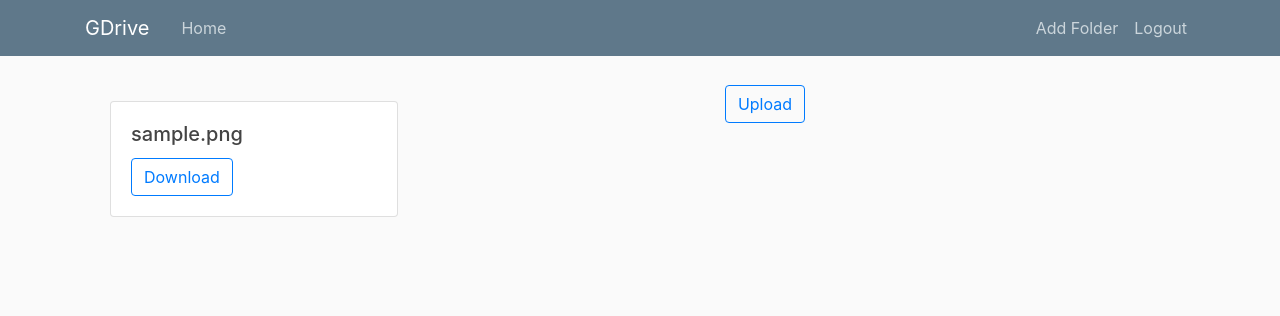
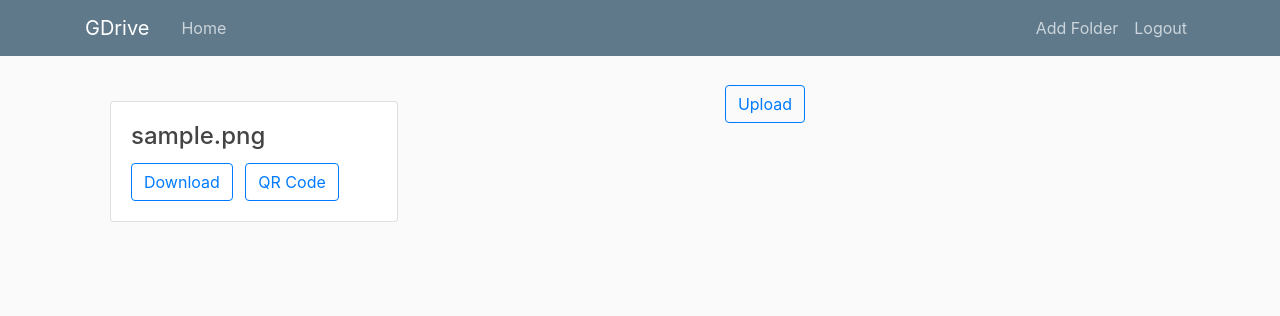
Before and after one commit to sajji18/GDrive, a Django app: page /folder/1/ in a window 1280 px wide. Shown: the top 316 px of the page. Run offline with Django 4.2, Linux system fonts and the light colour scheme; a user stored in the database is signed in; tables that the repository leaves empty hold one stand-in row (values such as "Sample post").

Commit message:
QR Code Generator Working, Rendering left

```diff
--- a/GDrive/home/templates/home/layout/layout.html
+++ b/GDrive/home/templates/home/layout/layout.html
@@ -9,6 +9,7 @@
     <!-- Bootstrap CSS -->
     <link rel="stylesheet" href="https://cdn.jsdelivr.net/npm/bootstrap@4.6.2/dist/css/bootstrap.min.css" integrity="sha384-xOolHFLEh07PJGoPkLv1IbcEPTNtaed2xpHsD9ESMhqIYd0nLMwNLD69Npy4HI+N" crossorigin="anonymous">
     <link rel="stylesheet" type="text/css" href="{% static 'home/main.css' %}">
+    <link rel="stylesheet" type="text/css" href="{% static 'iitr_drive/main.css' %}">
 
     <title>IITRDriveApp</title>
     {% if title %}
--- /dev/null
+++ b/GDrive/iitr_drive/static/iitr_drive/main.css
@@ -0,0 +1,21 @@
+/* Style the QR tooltip */
+.qr-tooltip {
+    position: absolute;
+    display: none;
+    background-color: white;
+    border: 1px solid #ccc;
+    padding: 10px 10px 10px 10px;
+    box-shadow: 0px 0px 10px rgba(0, 0, 0, 0.2);
+}
+
+/* Style the QR trigger link */
+.qr-trigger {
+    position: relative;
+    text-decoration: none;
+    color: #007bff;
+}
+
+.qr-trigger:hover + .qr-tooltip {
+    display: block;
+    top: 20px; /* Adjust as needed to position the tooltip */
+}
--- a/GDrive/iitr_drive/templates/iitr_drive/add_folder.html
+++ b/GDrive/iitr_drive/templates/iitr_drive/add_folder.html
@@ -10,7 +10,7 @@
         </label>
         <input
           type="text"
-          class="form-control"
+          class="form-control mb-3"
           id="exampleFormControlInput1"
           name="name"
         />
@@ -19,7 +19,7 @@
         </label>
         <input
           type="text"
-          class="form-control"
+          class="form-control mb-3"
           id="exampleFormControlInput1"
           name="description"
         />
--- a/GDrive/iitr_drive/templates/iitr_drive/folder.html
+++ b/GDrive/iitr_drive/templates/iitr_drive/folder.html
@@ -1,4 +1,5 @@
 {% extends "home/layout/layout.html" %}
+{% load static %}
 {% block content %}
 <div style="display: flex; justify-content: space-between; padding: 5px 10px">
     <div class="">
@@ -7,10 +8,13 @@
           <!--  -->
           {% for i in files %}
           <div class="col-sm">
-            <div class="card" style="width: 18rem">
+            <div class="card mb-3" style="width: 18rem">
               <div class="card-body">
-                <h5 class="card-title">{{i.filetitle}}</h5>
-                <a href="{{i.file.url}}" download="{{i.file}}" class="btn btn-outline-primary">Download</a>
+                <h4 class="card-title">{{i.filetitle}}</h4>
+                <a href="{{i.file.url}}" download="{{i.file}}" class="btn btn-outline-primary mr-2">Download</a>
+                <button class="btn btn-outline-primary qr-trigger" data-qrdata="{{ i.url }}" data-fileid="{{ i.id }}">QR Code</button>
+                <div class="qr-tooltip" id="qr-tooltip"></div>
+                {% comment %} <img src="{% url 'generate_qr_code' i.id %}" alt="QR Code for {{ i.name }}"> {% endcomment %}
               </div>
             </div>
           </div>
@@ -82,5 +86,7 @@
       </div>
     </div>
   </div>
-
   {% endblock content %}
+  {% block body %}
+    <script src="{% static 'iitr_drive/script.js' %}"></script>
+  {% endblock body %}
--- a/GDrive/iitr_drive/templates/iitr_drive/folder_list.html
+++ b/GDrive/iitr_drive/templates/iitr_drive/folder_list.html
@@ -1,11 +1,12 @@
 {% extends "home/layout/layout.html" %}
 {% block content %}
-<div style="display: flex; padding: 10px 20px; justify-content: space-between">
+<h1>Folders</h1>
+<div style="display: flex; padding: 10px 10px; justify-content: space-between">
     <div class="">
       <div class="container py-3">
         <div class="row">
           {% for folder in folders %}
-            <div class="card" style="width: 18rem;">
+            <div class="card mb-4 mr-4" style="width: 18rem;">
               <div class="card-body">
                 <h5 class="card-title">{{folder.name}}</h5>
                 <h6 class="card-subtitle mb-2 text-body-secondary">By {{folder.owner}}</h6>
--- a/GDrive/iitr_drive/urls.py
+++ b/GDrive/iitr_drive/urls.py
@@ -4,5 +4,6 @@ from iitr_drive import views
 urlpatterns = [
     path('folder_list/', views.folder_list, name='folder_list'),
     path('add_folder/', views.add_folder, name='add_folder'),
-    path('folder/<int:folderid>/', views.folder_detail, name='folder')
+    path('folder/<int:folderid>/', views.folder_detail, name='folder'),
+    path('generate_qr_code/<int:file_id>/', views.generate_qr_code, name='generate_qr_code'),
 ]
--- a/GDrive/iitr_drive/views.py
+++ b/GDrive/iitr_drive/views.py
@@ -2,6 +2,10 @@ from django.shortcuts import render, redirect, get_object_or_404
 from .forms import FolderForm
 from .models import Folder, File
 from django.urls import reverse
+import qrcode
+from io import BytesIO
+from PIL import Image
+from django.http import HttpResponse, JsonResponse
 
 def folder_list(request):
     context = {
@@ -38,3 +42,30 @@ def add_folder(request):
         form = FolderForm()
 
     return render(request, 'iitr_drive/add_folder.html', {'form': form})
+
+
+def generate_qr_code(request, file_id):
+    # Get the file from your database or wherever it's stored
+    # Replace this with your own logic to fetch the file
+    file = File.objects.get(id=file_id)
+    file_url = file.file.url
+
+    # Generate the QR code
+    qr = qrcode.QRCode(
+        version=1,
+        error_correction=qrcode.constants.ERROR_CORRECT_L,
+        box_size=10,
+        border=4,
+    )
+    qr.add_data(file_url)  # Assuming 'url' is the URL to the file
+    qr.make(fit=True)
+
+    # Create an image from the QR code
+    qr_image = qr.make_image(fill_color="black", back_color="white")
+
+    # Prepare the image for rendering in a template
+    buffer = BytesIO()
+    qr_image.save(buffer, format="PNG")
+    qr_image_data = buffer.getvalue()
+
+    return HttpResponse(qr_image_data, content_type="image/png")
```
Also changed, not shown: GDrive/iitr_drive/static/iitr_drive/script.js (added, +34 -0 lines), GDrive/media/Files/Image_1.jpg (added).
